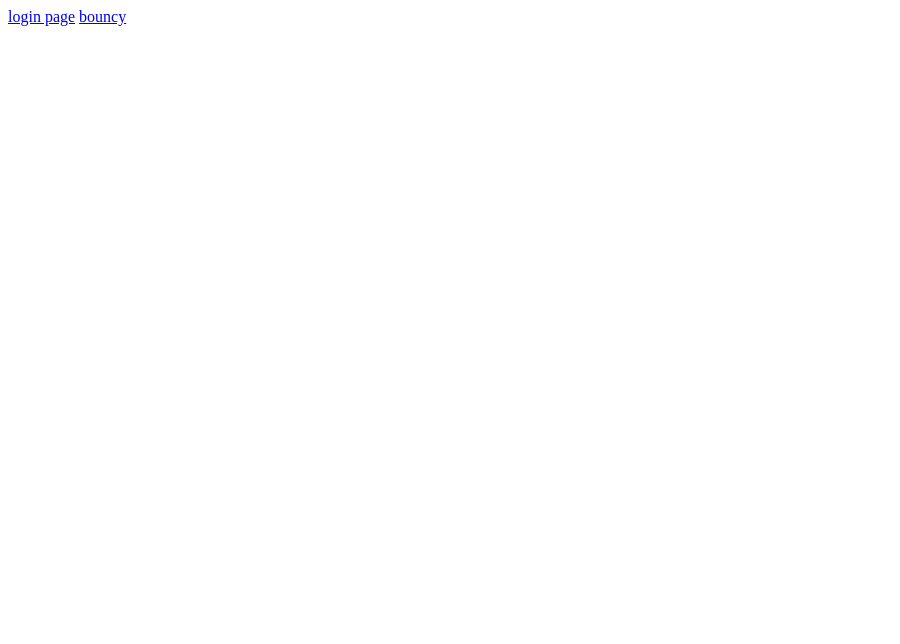
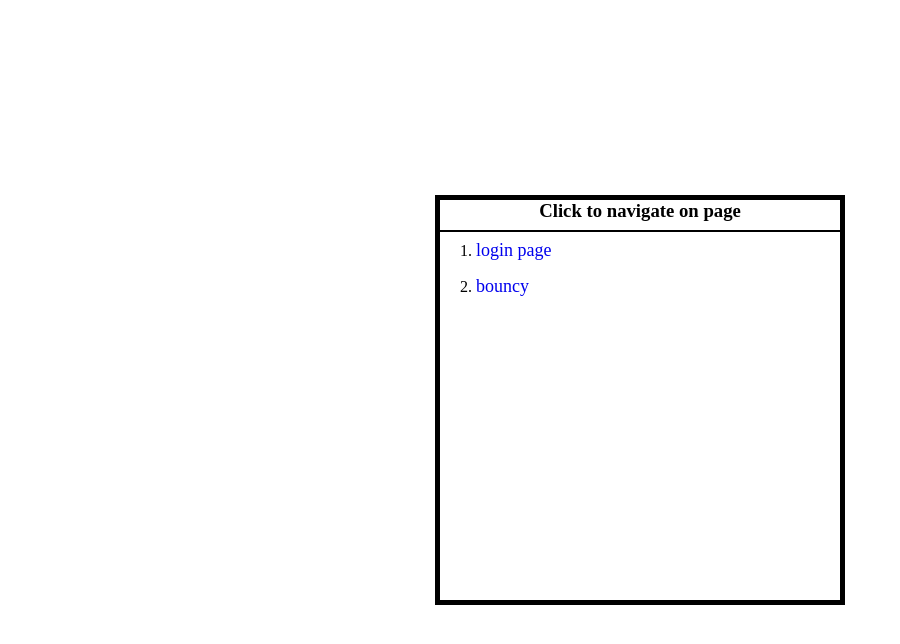
Before and after one commit to SkaSrq/htmlandcss, a plain HTML site: page index.html in a window 1280 px wide. Shown: the whole page, without its empty margins (0-900 px from the left). Drawn offline with Linux system fonts and the light colour scheme.

Commit message:
fifth commit

```diff
--- a/index.html
+++ b/index.html
@@ -4,11 +4,23 @@
     <meta charset="UTF-8">
     <meta http-equiv="X-UA-Compatible" content="IE=edge">
     <meta name="viewport" content="width=device-width, initial-scale=1.0">
+    <link rel="stylesheet" href="./style.css">
     <title>Home</title>
 </head>
 <body>
-    <a href="./html/login3D.html">login page</a>
-    <a href="./html/bouncy.html">bouncy</a>
+    <div class="container">
+        <div class="card">
+            <div class="title">
+                <h3>Click to navigate on page</h3>
+            </div>
+            <div class="body">
+                <ul class="list">
+                    <li>1. <a href="./html/login3D.html">login page</a></li>
+                    <li>2. <a href="./html/bouncy.html">bouncy</a></li>
+                </ul>
+            </div>
+        </div>
+    </div>
 
 </body>
 </html>
--- /dev/null
+++ b/style.css
@@ -0,0 +1,36 @@
+*{
+    margin: 0;
+    padding: 0;
+}
+.container{
+    display: flex;
+    justify-content: center;
+    height: 100vh;
+    align-items: center;
+
+}
+.card{
+    height: 400px;
+    width: 400px;
+    border: 5px solid black;
+    display: flex;
+    flex-direction:column;
+}
+.card .title{
+    text-align: center;
+    height: 30px;
+    border-bottom: 2px solid black;
+}
+.card .body{
+    margin-left: 20px;
+}
+.list{
+    line-height: 2;
+}
+.list li{
+    list-style: none;
+}
+.list li a{
+    text-decoration:none;
+    font-size:large;
+}
```
Also changed, not shown: html/login3D.html (+1 -1 lines), img/login_background.jpg (renamed from css/img/login_background.jpg), 2 other files.
